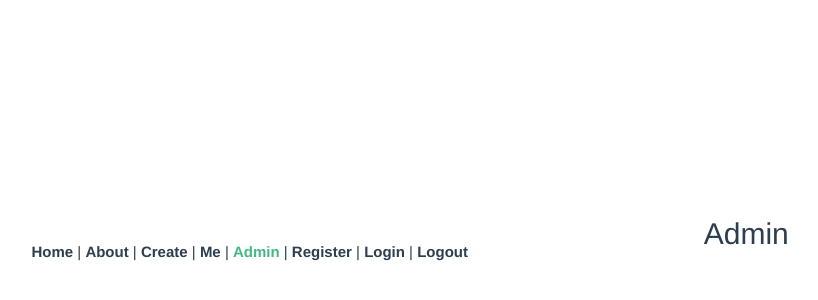
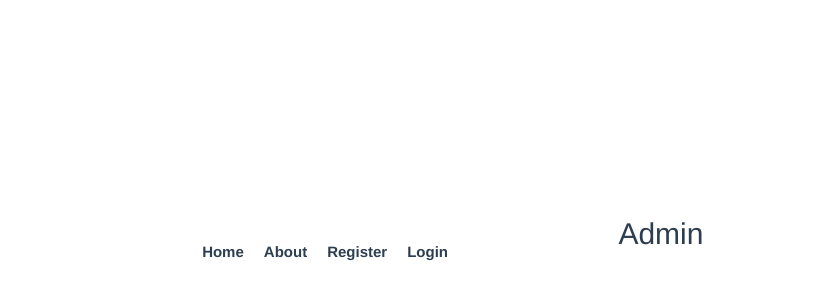
Before and after one commit to YangKwangHyun/lc-vue-graphql, a Vue app: page /admin in a window 1280 px wide. Shown: the part 148-448 px from the top of the page, without its empty margins (142-960 px from the left). Built offline with nearby package versions, Linux system fonts and the light colour scheme; what @vue/apollo-components, @vue/apollo-option would draw is missing.

Commit message:
Authorization Links

```diff
--- a/src/App.vue
+++ b/src/App.vue
@@ -1,13 +1,13 @@
 <template>
   <div id="nav">
-    <router-link to="/">Home</router-link> |
-    <router-link to="/about">About</router-link> |
-    <router-link to="/create">Create</router-link> |
-    <router-link to="/me">Me</router-link> |
-    <router-link to="/admin">Admin</router-link> |
-    <router-link to="/register">Register</router-link> |
-    <router-link to="/login">Login</router-link> |
-    <a href="#" @click.prevent="logout">Logout</a>
+    <router-link to="/">Home</router-link>
+    <router-link to="/about">About</router-link>
+    <router-link v-if="loggedIn" to="/create">Create</router-link>
+    <router-link v-if="loggedIn" to="/me">Me</router-link>
+    <router-link v-if="loggedIn && me?.is_admin" to="/admin">Admin</router-link>
+    <router-link v-if="!loggedIn" to="/register">Register</router-link>
+    <router-link v-if="!loggedIn" to="/login">Login</router-link>
+    <a href="#" v-if="loggedIn" @click.prevent="logout">Logout</a>
   </div>
   <router-view/>
 </template>
@@ -16,6 +16,22 @@
 import gql from "graphql-tag";
 
 export default {
+  computed: {
+    loggedIn() {
+      return localStorage.getItem('apollo-token')
+    }
+  },
+  apollo: {
+    me: {
+      query: gql`
+        query me {
+          me {
+            is_admin
+          }
+        }
+      `
+    }
+  },
   methods: {
     logout() {
       this.$apollo.mutate({
@@ -53,6 +69,7 @@
 #nav a {
   font-weight: bold;
   color: #2c3e50;
+  padding-right: 20px;
 }
 #nav a.router-link-exact-active {
   color: #42b983;
--- a/src/views/Admin.vue
+++ b/src/views/Admin.vue
@@ -14,7 +14,23 @@
 import gql from "graphql-tag";
 
 export  default {
+  watch: {
+    me(newMe) {
+      if(!newMe.is_admin) {
+        window.location.href = '/'
+      }
+    }
+  },
   apollo: {
+    me: {
+      query: gql`
+        query me {
+          me {
+            is_admin
+          }
+        }
+      `
+    },
     users: {
       query: gql`
         query users {
--- a/src/views/Post.vue
+++ b/src/views/Post.vue
@@ -17,7 +17,7 @@
       </div>
     </div>
 
-    <div>
+    <div v-if="post.user.id === me.id">
       <router-link :to="{ name: 'Update', params: { id: $route.params.id }}">
         Update
       </router-link>
@@ -75,13 +75,24 @@
     }
   },
   apollo: {
-    // Simple query that will update the 'hello' vue property
+    me: {
+      query: gql`
+        query me {
+          me {
+            id
+          }
+        }
+      `
+    },
     post: {
       query: gql`
         query getPost($id: ID!) {
           post(id: $id){
             title
             body
+            user {
+              id
+            }
           }
         }
     `,
--- a/src/views/Update.vue
+++ b/src/views/Update.vue
@@ -34,16 +34,31 @@
     post(newPost) {
       this.title = newPost.title
       this.body = newPost.body
+
+      if(newPost.user.id !== this.me.id) {
+        window.location.href = '/'
+      }
     }
   },
   apollo: {
-    // Simple query that will update the 'hello' vue property
+    me: {
+      query: gql`
+        query me {
+          me {
+            id
+          }
+        }
+      `
+    },
     post: {
       query: gql`
         query getPost($id: ID!) {
           post(id: $id){
             title
             body
+            user {
+              id
+            }
           }
         }
     `,
```
